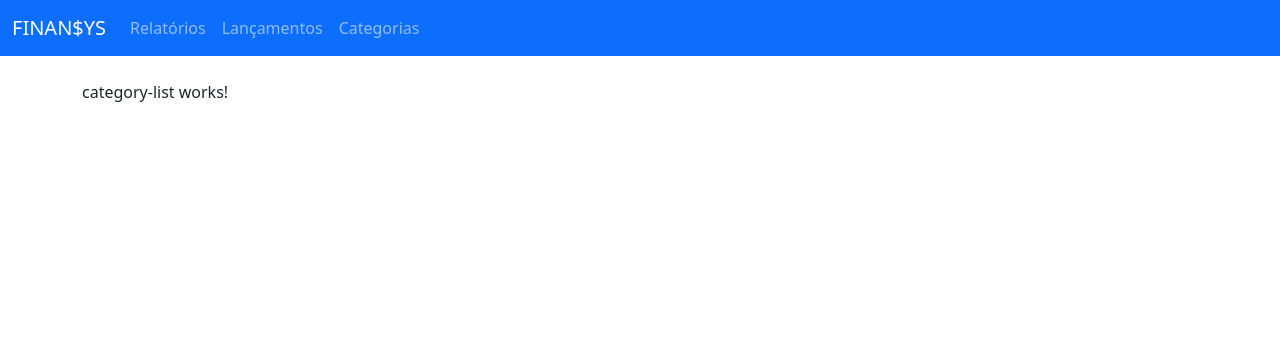
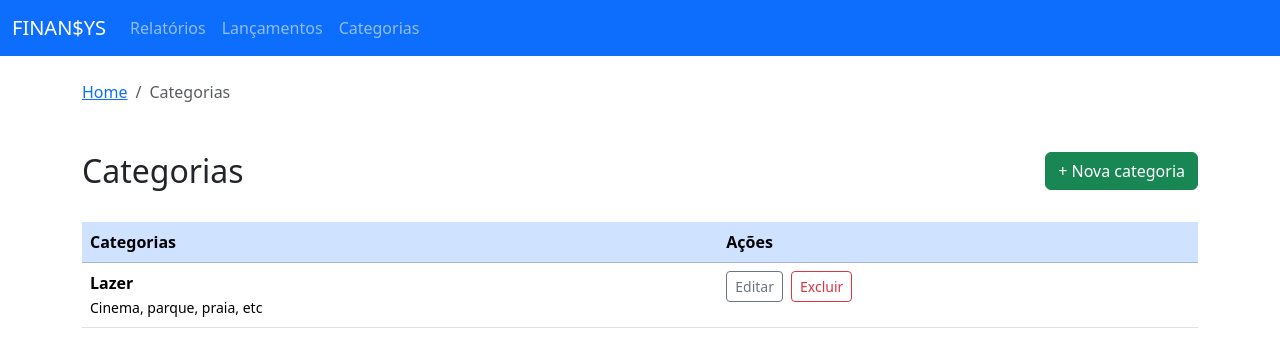
Before and after one commit to MarcosBoscariolo/app-finansys-master-detail, an Angular app: page / in a window 1280 px wide. Shown: the top 356 px of the page. Built offline with nearby package versions, Linux system fonts and the light colour scheme.

Commit message:
improving category list component template

```diff
--- a/src/app/pages/categories/category-list/category-list.component.html
+++ b/src/app/pages/categories/category-list/category-list.component.html
@@ -1 +1,37 @@
-<p>category-list works!</p>
+<nav class="mb-5">
+  <ol class="breadcrumb">
+    <li class="breadcrumb-item"><a routerLink="/">Home</a></li>
+    <li class="breadcrumb-item active">Categorias</li>
+  </ol>
+</nav>
+
+<div class="row mb-4">
+  <div class="col-md">
+    <h1 class="h2 border-left pl-2">Categorias</h1>
+  </div>
+  <div class="col-md">
+    <a routerLink="new" class="btn btn-success float-end">+ Nova categoria</a>
+  </div>
+</div>
+
+<table class="table table-hover">
+  <thead>
+    <tr class="table-primary">
+      <th>Categorias</th>
+      <th>Ações</th>
+    </tr>
+  </thead>
+  <tbody>
+    <tr>
+      <td>
+        <strong>Lazer</strong>
+        <br>
+        <small>Cinema, parque, praia, etc</small>
+      </td>
+      <td>
+        <a [routerLink]="['edit', 1]" class="btn btn-outline-secondary btn-sm me-2">Editar</a>
+        <a (click)="deleteCategory()" class="btn btn-outline-danger btn-sm">Excluir</a>
+      </td>
+    </tr>
+  </tbody>
+</table>
--- a/src/app/pages/categories/category-list/category-list.component.ts
+++ b/src/app/pages/categories/category-list/category-list.component.ts
@@ -12,4 +12,8 @@ export class CategoryListComponent implements OnInit {
   ngOnInit(): void {
   }
 
+  deleteCategory() {
+    alert('Excluir');
+  }
+
 }
```
